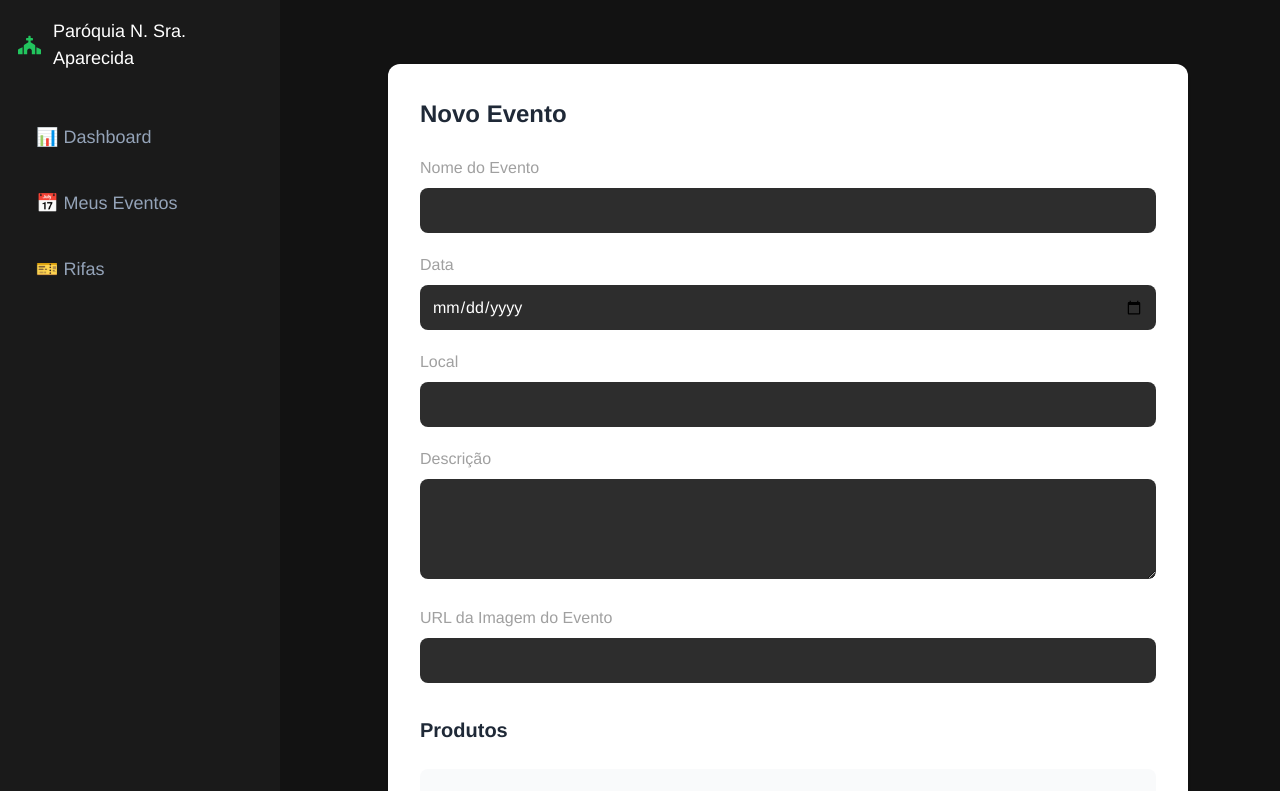
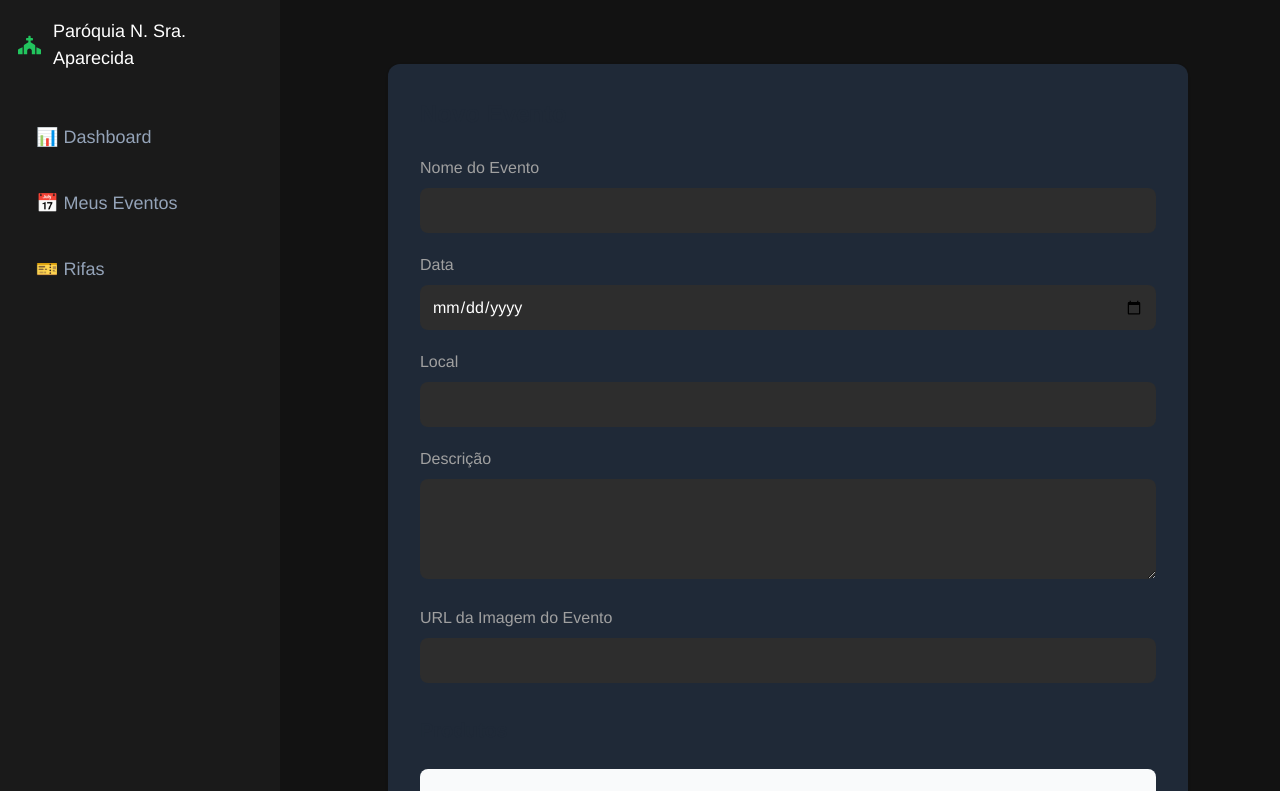
Before and after one commit to vinnimagalhaes/admin-igreja, a React (Vite) app: page /admin/events in a window 1280 px wide. Shown: the top 791 px of the page. Built offline with nearby package versions, Linux system fonts and the light colour scheme.

Commit message:
cehckout rifa

```diff
--- a/src/pages/Events.css
+++ b/src/pages/Events.css
@@ -31,7 +31,7 @@
 .event-form {
   width: 100%;
   max-width: 800px;
-  background: white;
+  background: #1f2937;
   padding: 32px;
   border-radius: 12px;
   box-shadow: 0 1px 3px rgba(0, 0, 0, 0.1);
```
